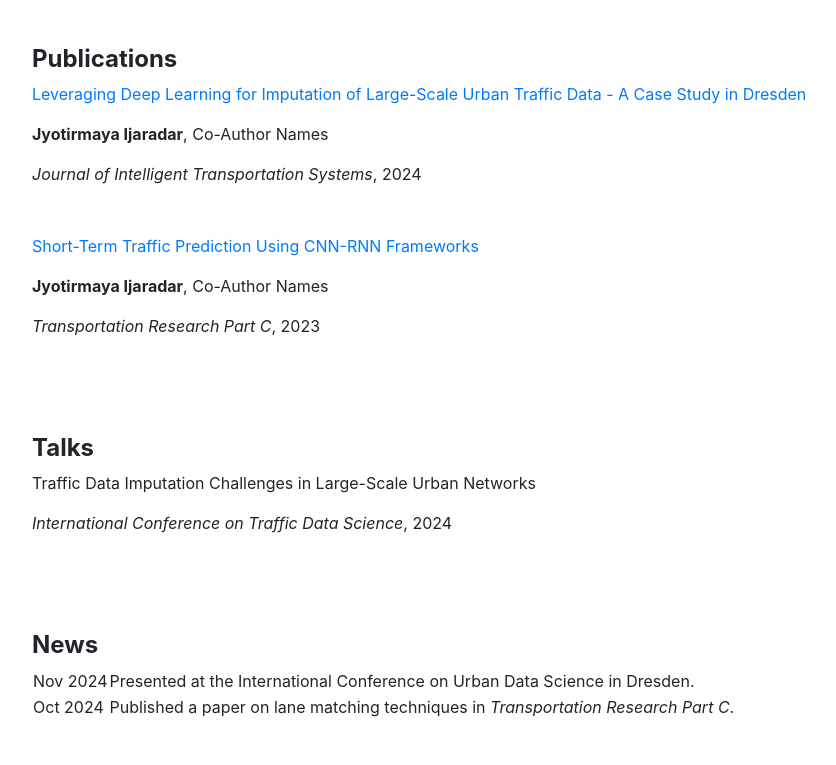
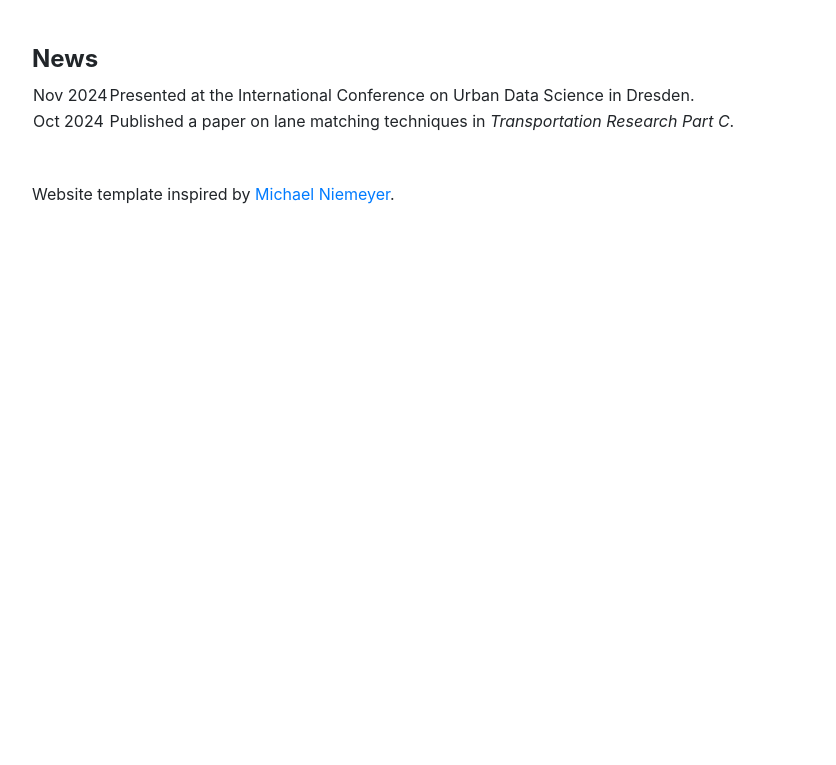
Before and after one commit to JyotirmayaIjaradar/j-ijaradar.github.io, a plain HTML site: page index.html in a window 1280 px wide. Shown: the part 550-1315 px from the top of the page, without its empty margins (53-889 px from the left). After the commit the page ends 800 px from the top, so only its background shows below. Drawn offline with nearby package versions, Linux system fonts and the light colour scheme.

Commit message:
Update index.html

```diff
--- a/index.html
+++ b/index.html
@@ -30,7 +30,7 @@
           <li>Advanced Driving Assistant System (ADAS)</li>
         </ul>
         <p>I focus on leveraging AI and data-driven methodologies to enhance autonomous mobility systems and traffic optimization.</p>
-        <p><strong>Bio:</strong> I hold an MSc degree in Computational Modelling and Simulation from <a href="https://tu-dresden.de/" target="_blank">Technische Universität Dresden</a>. I also actively contribute to cultural activities through <a href="https://www.bongo-utsav-dresden.de/" target="_blank">Bongo Utsav Dresden (BUD) e.V.</a>.</p>
+        <p><strong>Bio:</strong> I hold an MSc degree in Computational Modelling and Simulation from <a href="https://tu-dresden.de/" target="_blank">Technische Universität Dresden</a>. I also actively contribute to cultural activities through <a href="https://bongoutsavdresden.de/" target="_blank">Bongo Utsav Dresden (BUD) e.V.</a>.</p>
         <p>
           <a href="assets/pdf/CV_Jyotirmaya_Ijaradar.pdf" target="_blank" style="margin-right: 15px"><i class="fa fa-address-card fa-lg"></i> CV</a>
           <a href="mailto:jyotirmaya.ijaradar@tu-dresden.de" style="margin-right: 15px"><i class="far fa-envelope-open fa-lg"></i> Mail</a>
@@ -40,34 +40,6 @@
       </div>
       <div class="col-md-4">
         <img src="assets/img/profile.jpg" class="img-thumbnail" alt="Profile picture">
-      </div>
-    </div>
-
-    <!-- Publications Section -->
-    <div class="row" style="margin-top: 3em;">
-      <div class="col-sm-12">
-        <h4><b>Publications</b></h4>
-        <div style="margin-bottom: 3em;">
-          <p><a href="https://arxiv.org/abs/2306.12345" target="_blank">Leveraging Deep Learning for Imputation of Large-Scale Urban Traffic Data - A Case Study in Dresden</a></p>
-          <p><strong>Jyotirmaya Ijaradar</strong>, Co-Author Names</p>
-          <p><span style="font-style: italic;">Journal of Intelligent Transportation Systems</span>, 2024</p>
-        </div>
-        <div style="margin-bottom: 3em;">
-          <p><a href="https://doi.org/10.1000/someotherpaper" target="_blank">Short-Term Traffic Prediction Using CNN-RNN Frameworks</a></p>
-          <p><strong>Jyotirmaya Ijaradar</strong>, Co-Author Names</p>
-          <p><span style="font-style: italic;">Transportation Research Part C</span>, 2023</p>
-        </div>
-      </div>
-    </div>
-
-    <!-- Talks Section -->
-    <div class="row" style="margin-top: 3em;">
-      <div class="col-sm-12">
-        <h4><b>Talks</b></h4>
-        <div style="margin-bottom: 3em;">
-          <p>Traffic Data Imputation Challenges in Large-Scale Urban Networks</p>
-          <p><span style="font-style: italic;">International Conference on Traffic Data Science</span>, 2024</p>
-        </div>
       </div>
     </div>
 
```
